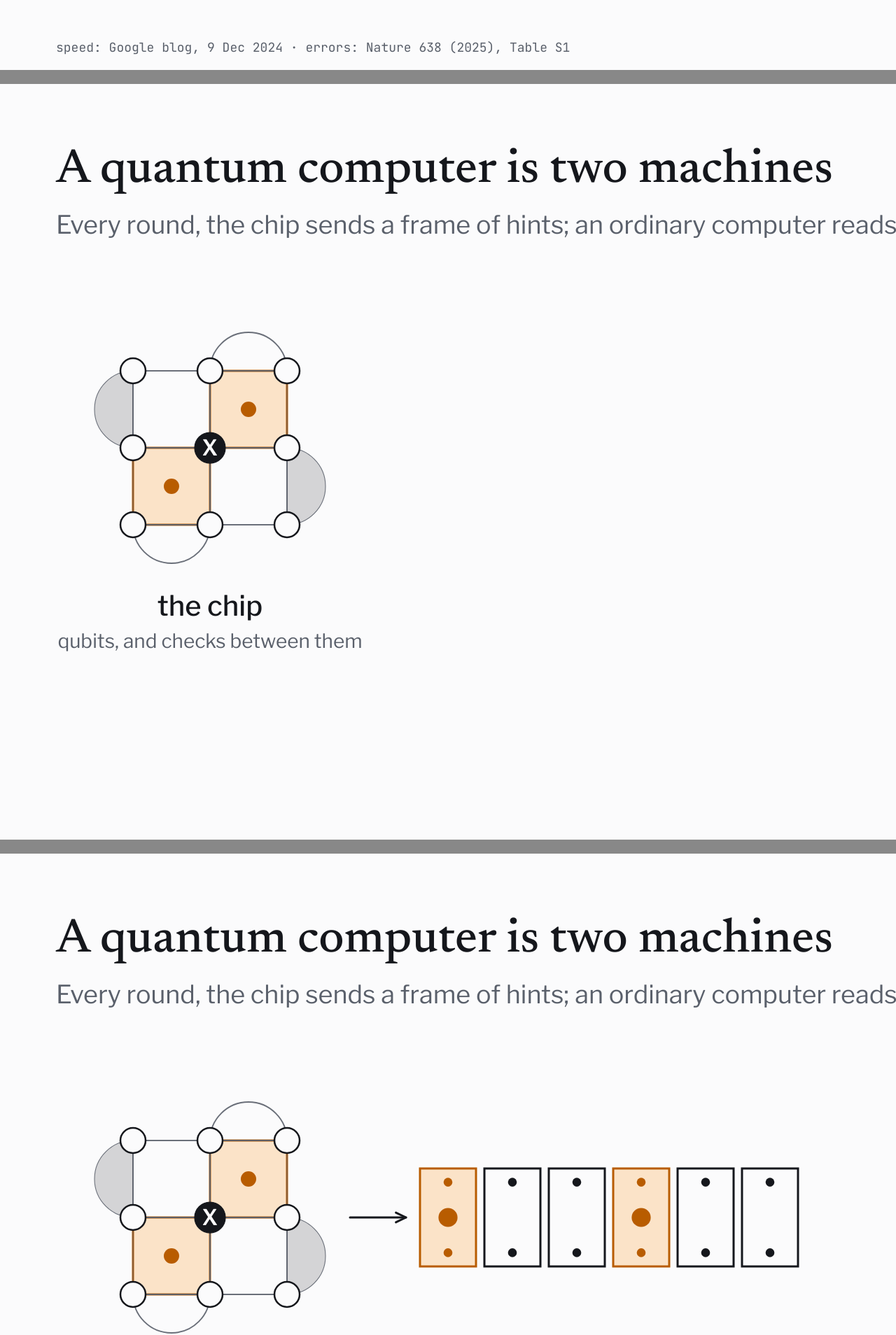
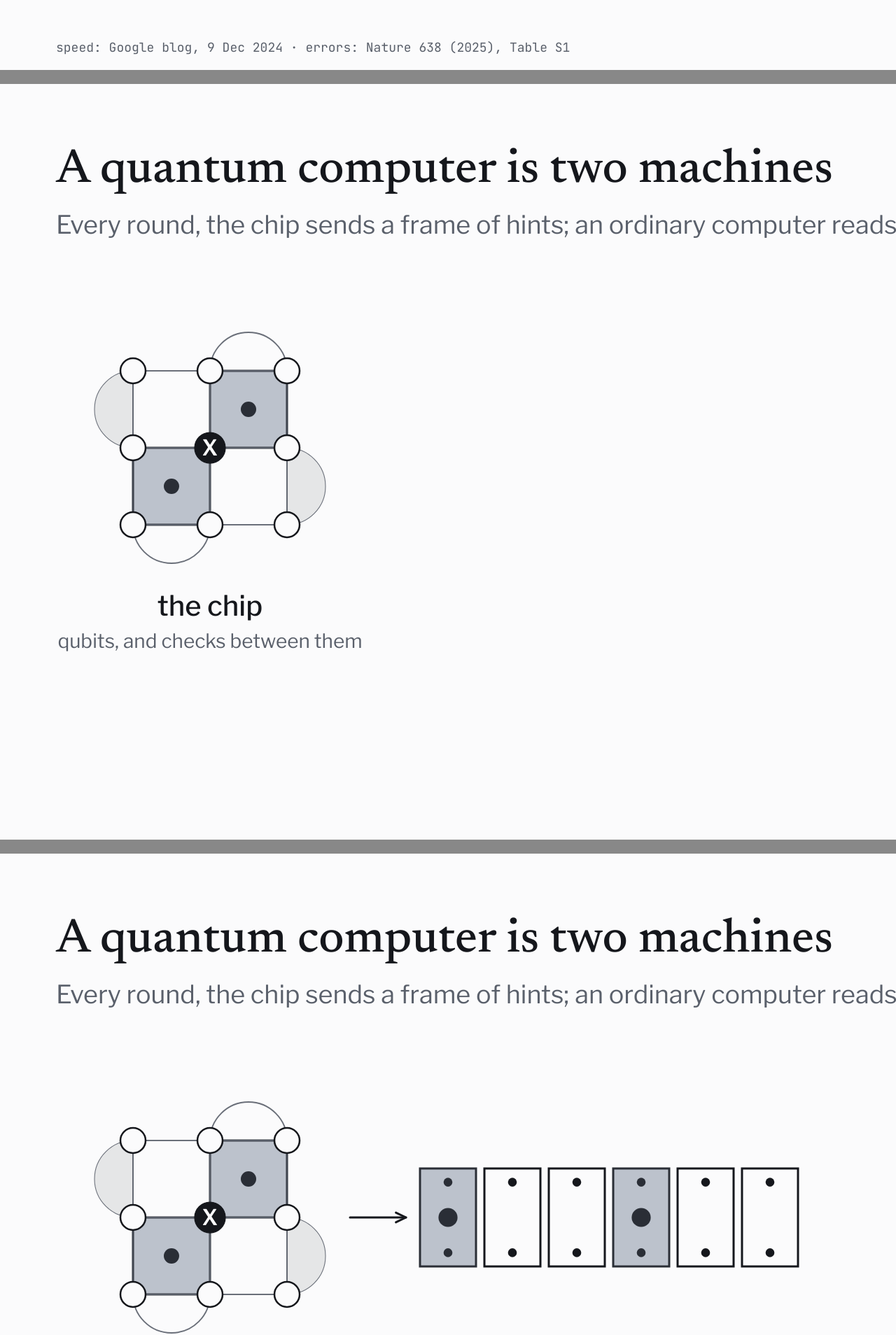
Before and after one commit to THD-AI/ws27-papers, a website: page talks/quantum/v6/index.html in a window 1280 px wide. Shown: the part 2080-3988 px from the top of the page at 70% size. Drawn offline with nearby package versions, Linux system fonts and the light colour scheme.

Commit message:
v6: one accent – the chip's hints in ink and grey, blue alone for the reader

```diff
--- a/talks/quantum/v6/index.html
+++ b/talks/quantum/v6/index.html
@@ -36,7 +36,7 @@ const { circle, path, line, rect, text, penRing, cells } = F;
 
 const INK = '#15171C', PAPER = '#FBFBFC', MUTED = '#5A606B', QUIET = '#8A909B', RULE = '#B9BEC7';
 const BLUE = '#2B44C6', BLUE_T = '#DCE2FA';
-const AMBER = '#B85C00', AMBER_T = '#FBE3C8';
+const AMBER = '#2A2E36', AMBER_T = '#BCC2CC'; // one accent: the chip's hints in ink; blue alone marks the reader
 const C = { ink: INK, paper: PAPER, muted: MUTED, hairline: RULE, accent: AMBER, field: AMBER_T };
 const T = (p, x, y, s, o = {}) => text(p, x, y, s, { free: true, fill: INK, ...o });
 const TW = 500, PEN = 3;
@@ -57,7 +57,7 @@ function deckGrid(svg, o) {
   G.root.querySelectorAll('circle').forEach((e) => { if (e.getAttribute('stroke') === INK) e.setAttribute('stroke-width', o.sw || 2.5); });
   for (const t of Object.values(G.tiles)) {
     t.field.setAttribute('stroke-width', 3);
-    if (t.check.asks_about === 'flips') t.base.setAttribute('fill-opacity', '0.17');
+    if (t.check.asks_about === 'flips') t.base.setAttribute('fill-opacity', '0.09');
     t.base.setAttribute('stroke-opacity', '0.9');
     const set = t.setFired.bind(t);
     t.setFired = (p) => { set(p); if (p > 0.001) t.base.setAttribute('fill-opacity', '0'); };
@@ -214,7 +214,7 @@ build('p3', 2, (pid, st) => {
   const px = 18, x0 = 80, y0 = 320, cols = 40, slips = new Set([137, 512, 838]);
   for (let i = 0; i < 1000; i++) {
     const x = x0 + (i % cols) * px, y = y0 + Math.floor(i / cols) * px, on = slips.has(i);
-    rect(svg, x, y, px - 3, px - 3, { fill: on ? AMBER : '#D3D7DE' });
+    rect(svg, x, y, px - 3, px - 3, { fill: on ? INK : '#DDE0E5' });
   }
   for (const i of slips) { const x = x0 + (i % cols) * px + 6, y = y0 + Math.floor(i / cols) * px + 6; circle(svg, x + 1, y + 1, 21, { fill: 'none', stroke: AMBER, 'stroke-width': 4 }); }
   T(svg, x0, y0 + 25 * px + 56, '1,000 operations: 3 slips', { ...LAB, size: 36, weight: 500 });
```
